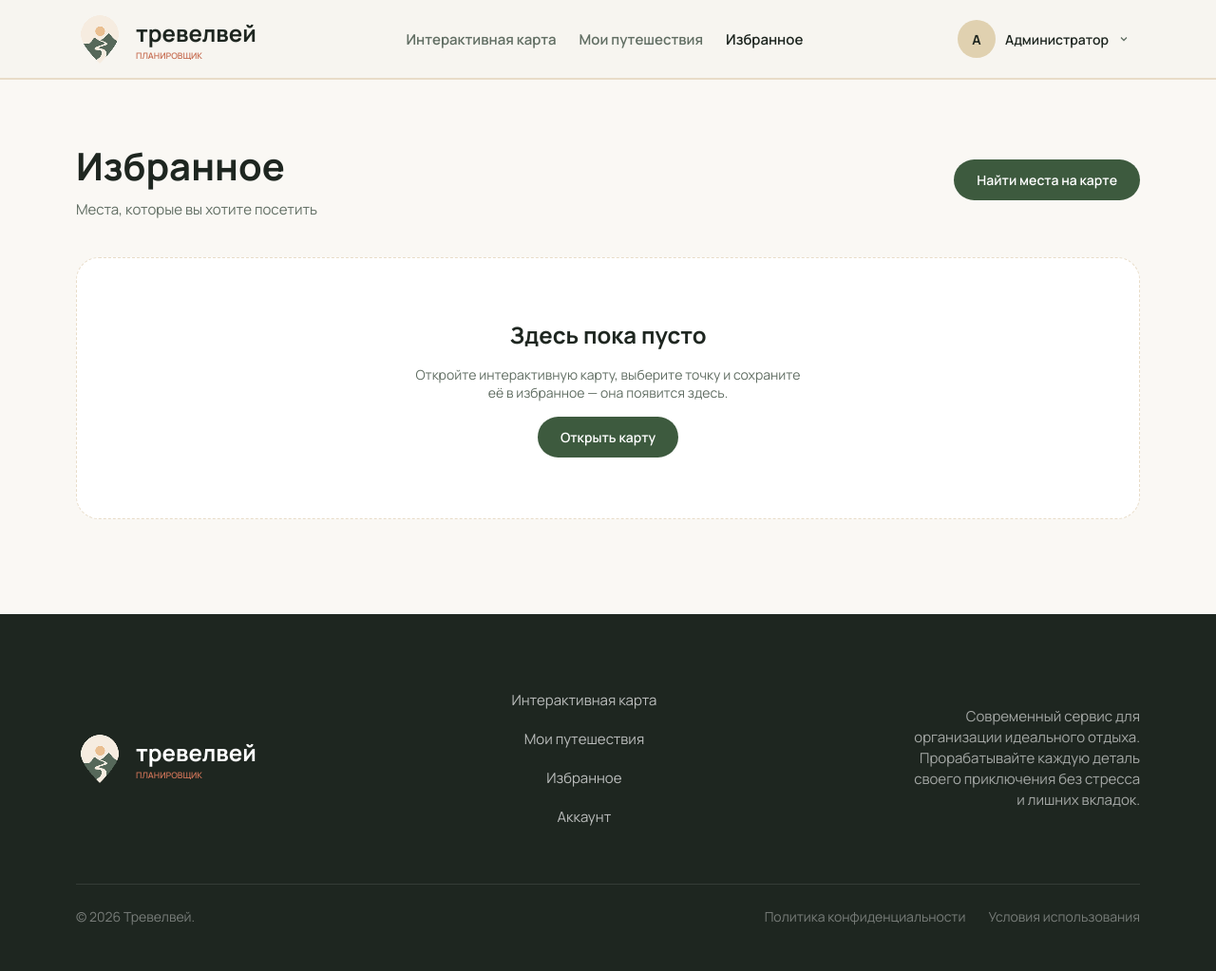
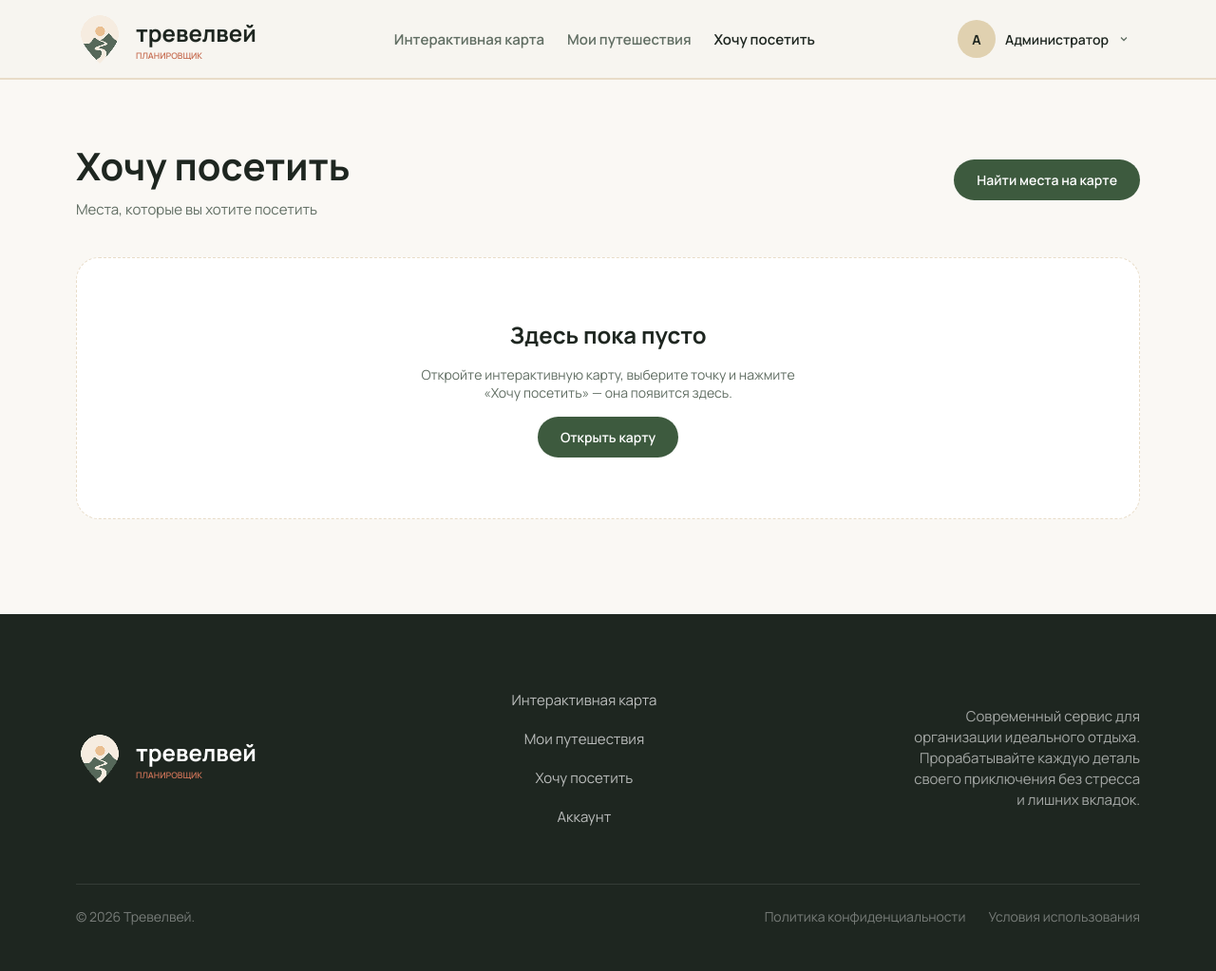
Before and after one commit to gumarovaalsu123-ship-it/travelway, a Laravel app: page /favorites in a window 1280 px wide. Shown: the whole page at 95% size. Run offline with Laravel 12, Linux system fonts and the light colour scheme; a user stored in the database is signed in; data comes from the database, SQL or seed files in the repository; style sheets or scripts are compiled from the project's sources; some libraries are stand-ins or nearby versions.

Commit message:
Rename «Избранное» to «Хочу посетить» in all UI texts
Co-Authored-By: Claude Opus 5.5 <noreply@anthropic.com>

```diff
--- a/app/Http/Controllers/FavoritePlaceController.php
+++ b/app/Http/Controllers/FavoritePlaceController.php
@@ -37,7 +37,7 @@ class FavoritePlaceController extends Controller
             $place->id => ['created_at' => now()],
         ]);
 
-        Inertia::flash('toast', 'Место добавлено в избранное.');
+        Inertia::flash('toast', 'Место добавлено в список «Хочу посетить».');
 
         return back();
     }
@@ -47,7 +47,7 @@ class FavoritePlaceController extends Controller
         $request->user()->favoritePlaces()->detach($place->id);
         $place->deleteIfUnused();
 
-        Inertia::flash('toast', 'Место удалено из избранного.');
+        Inertia::flash('toast', 'Место удалено из списка «Хочу посетить».');
 
         return back();
     }
--- a/app/Http/Controllers/MapController.php
+++ b/app/Http/Controllers/MapController.php
@@ -68,7 +68,7 @@ class MapController extends Controller
         if ($request->validated('destination') === 'favorite') {
             $user->favoritePlaces()->attach($place->id, ['created_at' => now()]);
 
-            Inertia::flash('toast', 'Место добавлено в избранное.');
+            Inertia::flash('toast', 'Место добавлено в список «Хочу посетить».');
         } else {
             $day->addPlace($place, $request->validated('start_time'));
 
--- a/resources/js/Components/Footer.jsx
+++ b/resources/js/Components/Footer.jsx
@@ -16,7 +16,7 @@ export default function Footer() {
                     <div className="footer__nav">
                         <Link href="/interactive-map">Интерактивная карта</Link>
                         <Link href="/my-trips">Мои путешествия</Link>
-                        <Link href="#">Избранное</Link>
+                        <Link href="/favorites">Хочу посетить</Link>
                         <Link href="#">Аккаунт</Link>
                     </div>
                     <div className="footer__desc">
--- a/resources/js/Components/Header.jsx
+++ b/resources/js/Components/Header.jsx
@@ -5,7 +5,7 @@ import Avatar from './Profile/Avatar';
 const navItems = [
     { href: '/interactive-map', label: 'Интерактивная карта' },
     { href: '/my-trips', label: 'Мои путешествия' },
-    { href: '/favorites', label: 'Избранное' },
+    { href: '/favorites', label: 'Хочу посетить' },
 ];
 
 /**
--- a/resources/js/Components/Map/UI/MapLayerToggle.jsx
+++ b/resources/js/Components/Map/UI/MapLayerToggle.jsx
@@ -4,7 +4,7 @@ import MapMenuButton from './MapMenuButton';
 export const MAP_LAYERS = [
     { value: 'all', label: 'Все места' },
     { value: 'trips', label: 'В поездках' },
-    { value: 'favorites', label: 'Избранное' },
+    { value: 'favorites', label: 'Хочу посетить' },
     { value: 'hidden', label: 'Скрыть мои места' },
 ];
 
--- a/resources/js/Components/Map/UI/PlaceFormOverlay.jsx
+++ b/resources/js/Components/Map/UI/PlaceFormOverlay.jsx
@@ -233,7 +233,7 @@ export default function PlaceFormOverlay({ draft, categories, trips, focusDayId
                             {!draft.isLoading && draft.geocodeFailed
                                 && 'Не удалось узнать адрес этой точки — сервис OpenStreetMap не ответил. Заполните название сами.'}
                             {!draft.isLoading && !draft.geocodeFailed
-                                && 'Вы выбрали точку на карте. Заполните данные, чтобы добавить её в избранное или маршрут путешествия.'}
+                                && 'Вы выбрали точку на карте. Заполните данные, чтобы добавить её в список «Хочу посетить» или в маршрут путешествия.'}
                         </p>
                     </>
                 )}
@@ -418,7 +418,7 @@ export default function PlaceFormOverlay({ draft, categories, trips, focusDayId
                     </>
                 ) : (
                     <p className="form-hint">
-                        У вас пока нет путешествий, поэтому место можно сохранить только в избранное.{' '}
+                        У вас пока нет путешествий, поэтому место можно сохранить только в список «Хочу посетить».{' '}
                         <Link href="/my-trips/create">Создать путешествие</Link>
                     </p>
                 )}
@@ -436,7 +436,7 @@ export default function PlaceFormOverlay({ draft, categories, trips, focusDayId
                             disabled={processing}
                             onClick={() => submit('favorite')}
                         >
-                            В избранное
+                            Хочу посетить
                         </button>
                     )}
                     <button type="button" className="btn btn--outline-dark btn--full" onClick={onClose}>Отмена</button>
--- a/resources/js/Components/Map/UI/PlaceMarker.jsx
+++ b/resources/js/Components/Map/UI/PlaceMarker.jsx
@@ -70,7 +70,7 @@ export default function PlaceMarker({ place, isSelected, isFocused = false, onAd
 
                     <div className="place-popup__actions">
                         <button type="button" className="btn btn--outline-dark btn--sm" onClick={toggleFavorite}>
-                            {place.isFavorite ? '♥ В избранном' : '♡ В избранное'}
+                            {place.isFavorite ? '♥ В списке' : '♡ Хочу посетить'}
                         </button>
                         <button type="button" className="btn btn--solid-dark btn--sm" onClick={() => onAddToTrip(place)}>
                             В поездку
--- a/resources/js/Pages/Favorites/Index.jsx
+++ b/resources/js/Pages/Favorites/Index.jsx
@@ -9,7 +9,7 @@ const WITHOUT_CATEGORY = 'none';
 
 function FavoriteCard({ place }) {
     const remove = async () => {
-        if (await confirmDialog({ title: 'Убрать из избранного?', message: `«${place.name}» пропадёт из списка избранного.`, confirmLabel: 'Убрать', danger: true })) {
+        if (await confirmDialog({ title: 'Убрать из списка?', message: `«${place.name}» пропадёт из списка «Хочу посетить».`, confirmLabel: 'Убрать', danger: true })) {
             router.delete(`/places/${place.id}/favorite`, { preserveScroll: true });
         }
     };
@@ -59,11 +59,11 @@ export default function FavoritesIndex({ places }) {
         : places.filter((place) => (place.category?.slug ?? WITHOUT_CATEGORY) === activeFilter);
 
     return (
-        <AppLayout title="Избранное">
+        <AppLayout title="Хочу посетить">
             <main className="container trips-main">
                 <section className="page-header">
                     <div className="page-header__text">
-                        <h1 className="page-title">Избранное</h1>
+                        <h1 className="page-title">Хочу посетить</h1>
                         <p className="page-subtitle">
                             {places.length > 0
                                 ? `${places.length} ${plural(places.length, ['место', 'места', 'мест'])}, которые вы хотите посетить`
@@ -77,7 +77,7 @@ export default function FavoritesIndex({ places }) {
                     <section className="trips-empty">
                         <h2 className="trips-empty__title">Здесь пока пусто</h2>
                         <p className="trips-empty__text">
-                            Откройте интерактивную карту, выберите точку и сохраните её в избранное — она появится здесь.
+                            Откройте интерактивную карту, выберите точку и нажмите «Хочу посетить» — она появится здесь.
                         </p>
                         <Link href="/interactive-map" className="btn btn--solid">Открыть карту</Link>
                     </section>
--- a/resources/js/Pages/Home.jsx
+++ b/resources/js/Pages/Home.jsx
@@ -40,7 +40,7 @@ const FEATURES = [
         icon: <svg width="18" height="17" viewBox="0 0 18 17" fill="none"><path d="M15.25 7.061V13.6667C15.25 14.0866 15.0832 14.4893 14.7863 14.7863C14.4893 15.0832 14.0866 15.25 13.6667 15.25H2.58333C2.16341 15.25 1.76068 15.0832 1.46375 14.7863C1.16681 14.4893 1 14.0866 1 13.6667V2.58333C1 2.16341 1.16681 1.76068 1.46375 1.46375C1.76068 1.16681 2.16341 1 2.58333 1H12.3557M5.75 7.33333L8.125 9.70833L16.0417 1.79167" strokeWidth="2" strokeLinecap="round" stroke="white" /></svg>,
     },
     {
-        title: 'Избранные места',
+        title: 'Хочу посетить',
         text: 'Сохраняйте кафе, парки и музеи в личный кабинет, чтобы вернуться к ним при планировании.',
         icon: <svg width="18" height="16" viewBox="0 0 18 16" fill="none"><path d="M1 5.367C1.00002 4.48602 1.26728 3.62578 1.7665 2.89987C2.26571 2.17397 2.97339 1.61657 3.79607 1.30127C4.61875 0.985982 5.51772 0.927639 6.37426 1.13395C7.23079 1.34026 8.00459 1.80152 8.59346 2.4568C8.63493 2.50115 8.68508 2.5365 8.74078 2.56067C8.79648 2.58484 8.85655 2.59731 8.91728 2.59731C8.978 2.59731 9.03807 2.58484 9.09377 2.56067C9.14947 2.5365 9.19962 2.50115 9.24109 2.4568C9.82811 1.79726 10.6021 1.33212 11.46 1.12331C12.3179 0.91449 13.2191 0.971896 14.0436 1.28788C14.8681 1.60387 15.5768 2.16345 16.0754 2.89215C16.574 3.62084 16.8388 4.48409 16.8346 5.367C16.8346 7.17993 15.647 8.53369 14.4594 9.7212L10.1112 13.9274C9.96368 14.0968 9.78179 14.2329 9.57761 14.3266C9.37344 14.4203 9.15166 14.4695 8.927 14.471C8.70235 14.4724 8.47996 14.426 8.27462 14.3349C8.06928 14.2437 7.88568 14.11 7.73602 13.9424L3.37518 9.7212C2.18759 8.53369 1 7.18785 1 5.367Z" strokeWidth="2" strokeLinecap="round" stroke="white" /></svg>,
     },
--- a/resources/js/Pages/Profile/Show.jsx
+++ b/resources/js/Pages/Profile/Show.jsx
@@ -105,9 +105,9 @@ export default function ProfileShow({ profile, stats }) {
                         hint={plural(stats.cities, ['город посещён', 'города посещено', 'городов посещено'])}
                     />
                     <StatCard
-                        label="Избранных мест"
+                        label="Хочу посетить"
                         value={stats.favorites}
-                        hint={<Link href="/favorites">открыть избранное</Link>}
+                        hint={<Link href="/favorites">открыть список</Link>}
                     />
                 </section>
 
--- a/resources/js/Pages/Trips/Accommodation.jsx
+++ b/resources/js/Pages/Trips/Accommodation.jsx
@@ -92,7 +92,7 @@ function NearbyPanel({ point, categories, checkIn }) {
     const canAddToPlan = canEditTab(trip, 'plan');
 
     const actions = [
-        { label: 'В избранное', savedLabel: 'В избранном', url: '/interactive-map/places', extra: { destination: 'favorite' } },
+        { label: 'Хочу посетить', savedLabel: 'В списке', url: '/interactive-map/places', extra: { destination: 'favorite' } },
     ];
 
     if (canAddToPlan && selectedDay) {
--- a/resources/js/Pages/Trips/Plan.jsx
+++ b/resources/js/Pages/Trips/Plan.jsx
@@ -123,7 +123,7 @@ function FoundPlacesDialog({ title, load, emptyText, tripId, day, afterPlace, ca
     ];
     const actions = [
         ...(canEdit ? addToPlan : []),
-        { label: 'В избранное', savedLabel: 'В избранном', url: '/interactive-map/places', extra: { destination: 'favorite' } },
+        { label: 'Хочу посетить', savedLabel: 'В списке', url: '/interactive-map/places', extra: { destination: 'favorite' } },
     ];
 
     return (
@@ -672,7 +672,7 @@ function RemovePlaceModal({ place, onClose }) {
 
     return (
         <Modal title="Убрать из плана?" onClose={onClose}>
-            <p>Место «{place.name}» пропадёт из этого дня. В избранном оно останется, если вы его туда сохраняли.</p>
+            <p>Место «{place.name}» пропадёт из этого дня. В списке «Хочу посетить» оно останется, если вы его туда сохраняли.</p>
             <div className="plan-place-form__actions">
                 <button type="button" className="btn btn--solid-dark btn--sm" disabled={isProcessing} onClick={remove}>Убрать</button>
                 <button type="button" className="btn btn--outline-dark btn--sm" onClick={onClose}>Отмена</button>
@@ -845,7 +845,7 @@ function AddPlaceCard({ favorites: tripFavorites, day }) {
                     <span className="plan-add-card__title">Добавить место в день {day.number}</span>
                     <span className="plan-add-card__hint">
                         Нажмите на любую точку карты — появится плашка с кнопкой «Добавить».
-                        {favorites.length > 0 && ' Или выберите из избранного.'}
+                        {favorites.length > 0 && ' Или выберите из списка «Хочу посетить» — там места этого города.'}
                     </span>
                 </div>
                 {favorites.length > 0 && (
@@ -855,7 +855,7 @@ function AddPlaceCard({ favorites: tripFavorites, day }) {
                         aria-expanded={isFavoritesOpen}
                         onClick={() => setFavoritesOpen(!isFavoritesOpen)}
                     >
-                        ★ Избранное ({favorites.length}) {isFavoritesOpen ? '▴' : '▾'}
+                        ♥ Хочу посетить ({favorites.length}) {isFavoritesOpen ? '▴' : '▾'}
                     </button>
                 )}
             </div>
```
